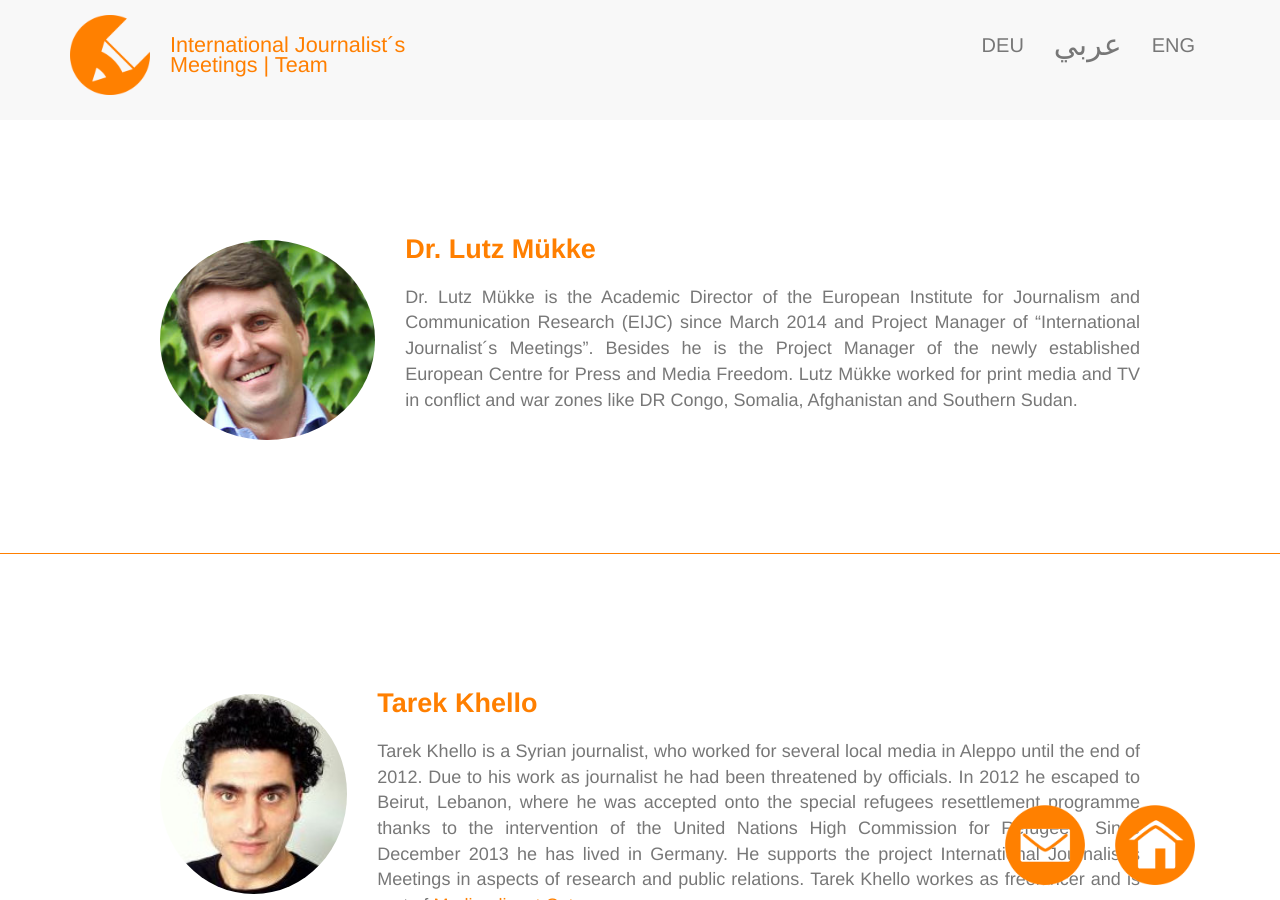
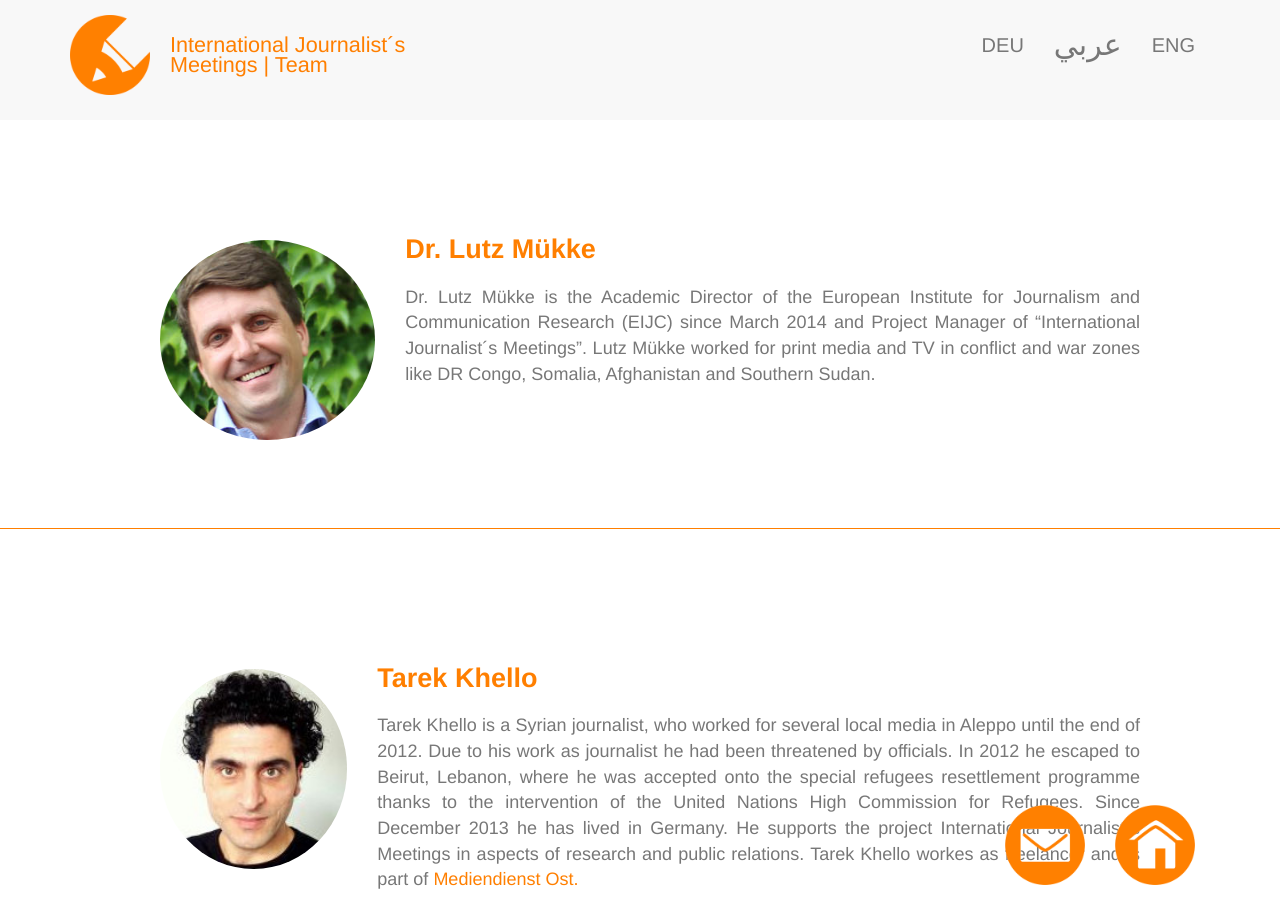
Before and after one commit to EIJC/TIJ, a Jekyll site: the page built from en/team.html, in a window 1280 px wide and 900 px high. Built offline with Jekyll 4.4.1, drawn with Linux system fonts in a browser that asks for light colours; nearby versions of some CDN libraries.

Commit message:
Update team.html

```diff
--- a/en/team.html
+++ b/en/team.html
@@ -5,7 +5,7 @@ language: en
 <div class="section">
 <a href="http://www.eijc.eu/dr-lutz-muekke-2/" target="_blank" title="Dr. Lutz Mükke"><img alt="Dr. Lutz Mükke" class="img-circle" src="{{ site.base_url }}/images/Muekke_220_300_300_k.jpg" style="height: 200px; width: auto;" title="Dr. Lutz Mükke" /> </a>
 <h3>Dr. Lutz Mükke</h3>
-<p class="text-justify">Dr. Lutz Mükke is the Academic Director of the European Institute for Journalism and Communication Research (EIJC) since March 2014 and Project Manager of “International Journalist´s Meetings”. Besides he is the Project Manager of the newly established European Centre for Press and Media Freedom. Lutz Mükke worked for print media and TV in conflict and war zones like DR Congo, Somalia, Afghanistan and Southern Sudan.</p>
+<p class="text-justify">Dr. Lutz Mükke is the Academic Director of the European Institute for Journalism and Communication Research (EIJC) since March 2014 and Project Manager of “International Journalist´s Meetings”. Lutz Mükke worked for print media and TV in conflict and war zones like DR Congo, Somalia, Afghanistan and Southern Sudan.</p>
 </div>
 <div class="divider-small"></div>
 <div class="section">
```
